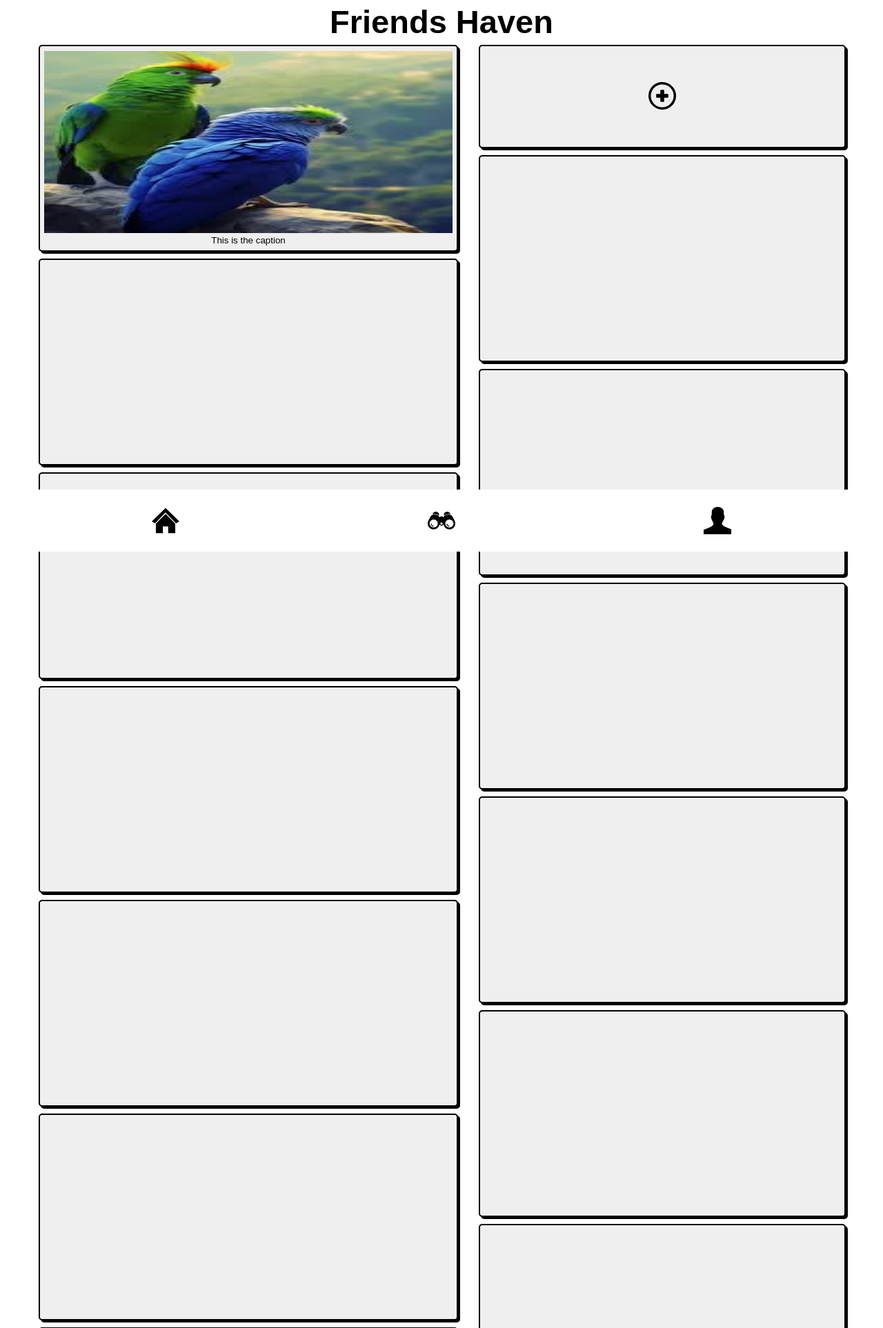
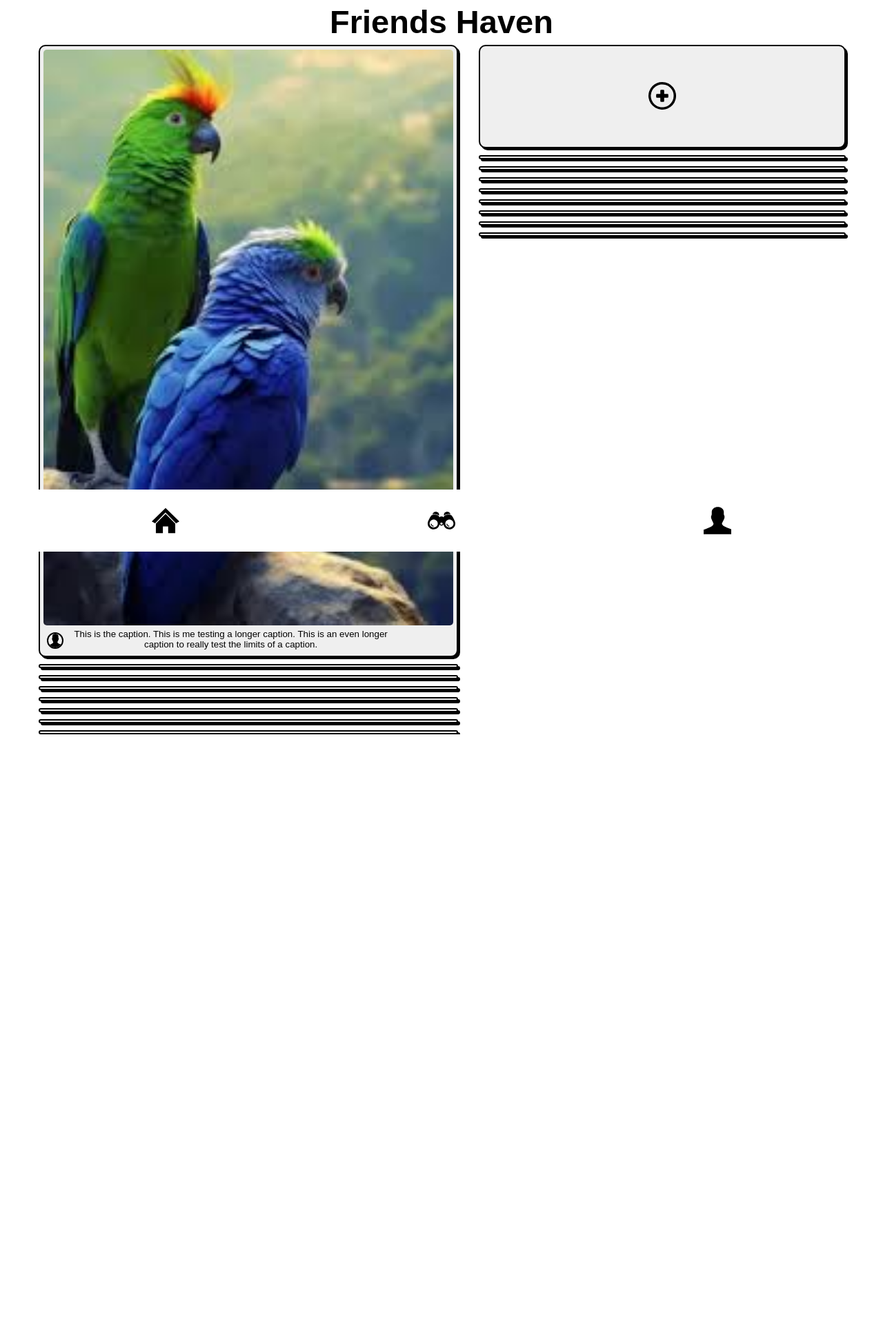
Before and after one commit to Carson-Spaniel/Friends-Haven, a Django app: page / in a window 1280 px wide. Shown: the top 1926 px of the page at 69% size. After the commit the page ends 1065 px from the top, so only its background shows below. Run offline with Django 4.2, Linux system fonts and the light colour scheme.

Commit message:
setting image stuff

```diff
--- a/friends_haven_app/static/css/home.css
+++ b/friends_haven_app/static/css/home.css
@@ -12,7 +12,7 @@ div.cols{
     margin-top: 60px;
 }
 
-div.cols div{
+div.cols div.col{
     display: flex;
     flex-direction: column;
     align-items: center;
@@ -25,12 +25,12 @@ div.cols div{
 
 div.cols div button{
     width: 95%;
-    height: var(--itemHeight);
-    min-height: var(--itemHeight);
+    /* height: var(--itemHeight);
+    min-height: var(--itemHeight); */
     margin: 5px;
     border: 2px black solid;
     box-shadow: 3px 3px 0px black;
-    border-radius: 5px;
+    border-radius: 10px;
 }
 
 div.cols button.half{
@@ -69,12 +69,43 @@ h1{
     transform: translate(-50%, -50%);
 }
 
+.item{
+    display: flex;
+    flex-direction: column;
+    justify-content: start;
+    align-items: center;
+    padding: 5px;
+}
+
+.imgCon{
+    width: 100%;
+    border-radius: 5px;
+    overflow: clip;
+}
+
+.capCon{
+    display: flex;
+    justify-content: start;
+    align-items: start;
+    padding-top: 5px;
+    width: 100%;
+}
+
+.capCon svg{
+    height: 20px;
+    width: 20px;
+    border: 2px solid black;
+    border-radius: 50%;
+    margin: 5px;
+}
+
 .itemImg{
     width: 100%;
-    height: 90%;
+    height: 100%;
     margin: 0 auto;
 }
 
 .caption{
     margin: 0;
+    width: 80%;
 }
--- a/friends_haven_app/templates/home.html
+++ b/friends_haven_app/templates/home.html
@@ -8,10 +8,15 @@
 <body>
     <h1>Friends Haven</h1>
     <div class="cols">
-        <div class="colleft">
-            <button>
-                <img class="itemImg" src="{% static 'images/test.jpg' %}">
-                <p class="caption">This is the caption</p>
+        <div class="colleft col">
+            <button class="item">
+                <div class="imgCon">
+                    <img class="itemImg" src="{% static 'images/test.jpg' %}" width="100%" height="100%">
+                </div>
+                <div class="capCon">
+                    <svg version="1.1" id="Layer_1" xmlns="http://www.w3.org/2000/svg" xmlns:xlink="http://www.w3.org/1999/xlink" x="0px" y="0px" viewBox="0 0 122.88 121.42" style="enable-background:new 0 0 122.88 121.42" xml:space="preserve"><style type="text/css">.st0{fill-rule:evenodd;clip-rule:evenodd;}</style><g><path class="st0" d="M0,121.42l0-19.63c10.5-4.67,42.65-13.56,44.16-26.41c0.34-2.9-6.5-13.96-8.07-19.26 c-3.36-5.35-4.56-13.85-0.89-19.5c1.46-2.25,0.84-10.44,0.84-13.53c0-30.77,53.92-30.78,53.92,0c0,3.89-0.9,11.04,1.22,14.1 c3.54,5.12,1.71,14.19-1.27,18.93c-1.91,5.57-9.18,16.11-8.56,19.26c2.31,11.74,32.13,19.63,41.52,23.8l0,22.23L0,121.42L0,121.42z"/></g></svg>
+                    <p class="caption">This is the caption. This is me testing a longer caption. This is an even longer caption to really test the limits of a caption.</p>
+                </div>
             </button>
             <button>
 
@@ -35,7 +40,7 @@
 
             </button>
         </div>
-        <div class="colRight">
+        <div class="colRight col">
             <a href="/">
                 <button id="create" class="half">
                     <svg id="Layer_1" data-name="Layer 1" xmlns="http://www.w3.org/2000/svg" viewBox="0 0 122.88 122.88"><path d="M61.44,0A61.46,61.46,0,1,1,18,18,61.25,61.25,0,0,1,61.44,0ZM88.6,56.82v9.24a4,4,0,0,1-4,4H70V84.62a4,4,0,0,1-4,4H56.82a4,4,0,0,1-4-4V70H38.26a4,4,0,0,1-4-4V56.82a4,4,0,0,1,4-4H52.84V38.26a4,4,0,0,1,4-4h9.24a4,4,0,0,1,4,4V52.84H84.62a4,4,0,0,1,4,4Zm8.83-31.37a50.92,50.92,0,1,0,14.9,36,50.78,50.78,0,0,0-14.9-36Z"/></svg>
```
Also changed, not shown: friends_haven_app/templates/wander.html (+2 -2 lines).
